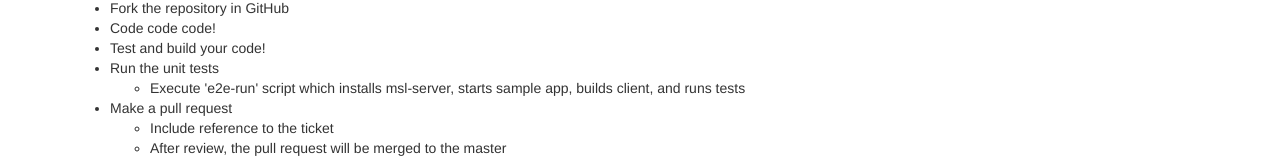
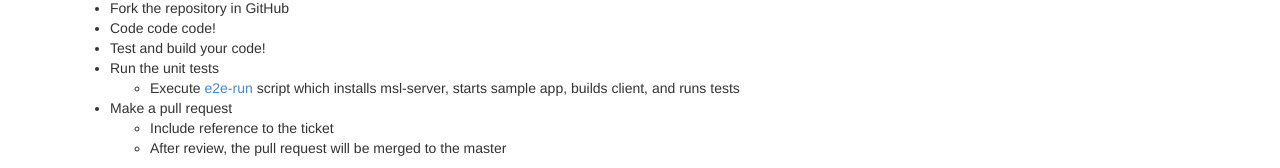
Before and after one commit to FINRAOS/MSL, a plain HTML site: page contribute.html in a window 1280 px wide. Shown: the part 272-440 px from the top of the page. Drawn offline with Linux system fonts and the light colour scheme.

Commit message:
Added link to E2E script
Signed-off-by: Daniel Koo <danieljamin.koo@gmail.com>

```diff
--- a/contribute.html
+++ b/contribute.html
@@ -66,7 +66,7 @@
 	    <li>Code code code!</li>
 	    <li>Test and build your code!</li>
 	    <li>Run the unit tests</li>
-	    <ul><li>Execute 'e2e-run' script which installs msl-server, starts sample app, builds client, and runs tests</li></ul>
+	    <ul><li>Execute <a href="https://github.com/FINRAOS/MSL/blob/master/scripts/e2e-run.sh">e2e-run</a> script which installs msl-server, starts sample app, builds client, and runs tests</li></ul>
 	    <li>Make a pull request</li>
 	    <ul>
 	    	<li>Include reference to the ticket</li>
```
